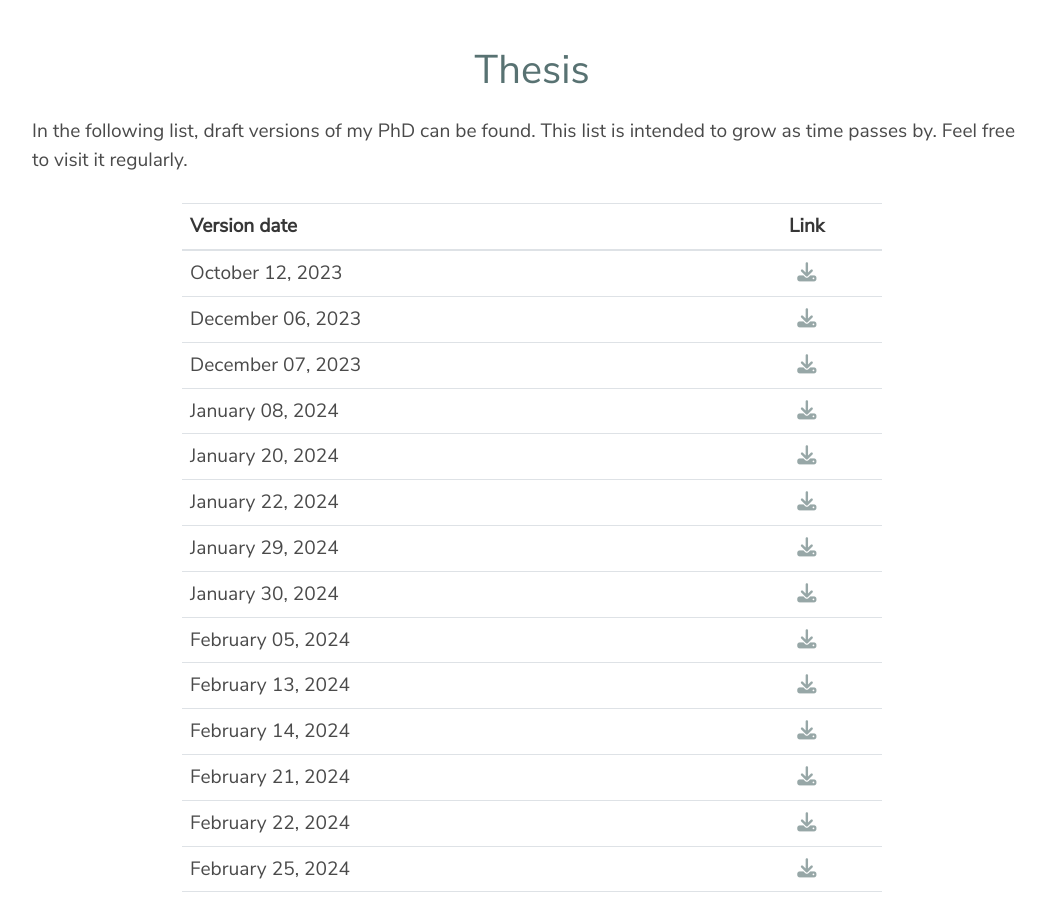
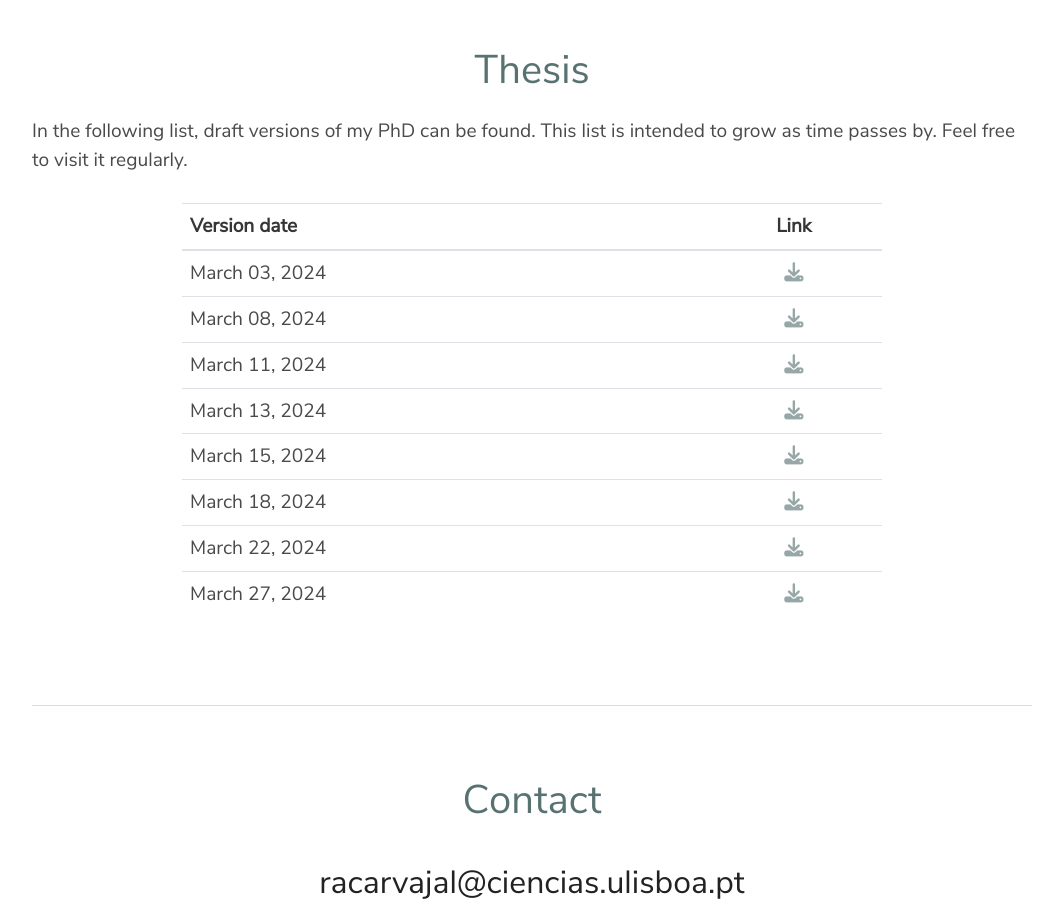
Before and after one commit to racarvajal/racarvajal.github.io, a Jekyll site: the page thesis.html, which Jekyll copies as it is, in a window 1280 px wide and 900 px high, scrolled down 900 px. Shown: the whole window, without its empty margins (108-1171 px from the left). Built offline with Jekyll 4.4.1, drawn with Linux system fonts in a browser that asks for light colours.

Commit message:
hide older versions

```diff
--- a/thesis.html
+++ b/thesis.html
@@ -119,7 +119,7 @@
             <th class="t-center">Link</th>
 
           </thead>
-          <tr>
+          <!--<tr>
             <td>October 12, 2023</td>
             <td class="t-center">
               <a href="files/thesis/thesis_RCP_FCUL_Oct12.pdf" target="_blank">
@@ -230,7 +230,7 @@
                 <i class="fa fa-download"></i>
               </a>
             </td>
-          </tr>
+          </tr>-->
           <tr>
             <td>March 03, 2024</td>
             <td class="t-center">
@@ -283,6 +283,14 @@
             <td>March 22, 2024</td>
             <td class="t-center">
               <a href="files/thesis/thesis_RCP_FCUL_Mar22.pdf" target="_blank">
+                <i class="fa fa-download"></i>
+              </a>
+            </td>
+          </tr>
+          <tr>
+            <td>March 27, 2024</td>
+            <td class="t-center">
+              <a href="files/thesis/thesis_RCP_FCUL_Mar27.pdf" target="_blank">
                 <i class="fa fa-download"></i>
               </a>
             </td>
```
Also changed, not shown: 1 other file.
